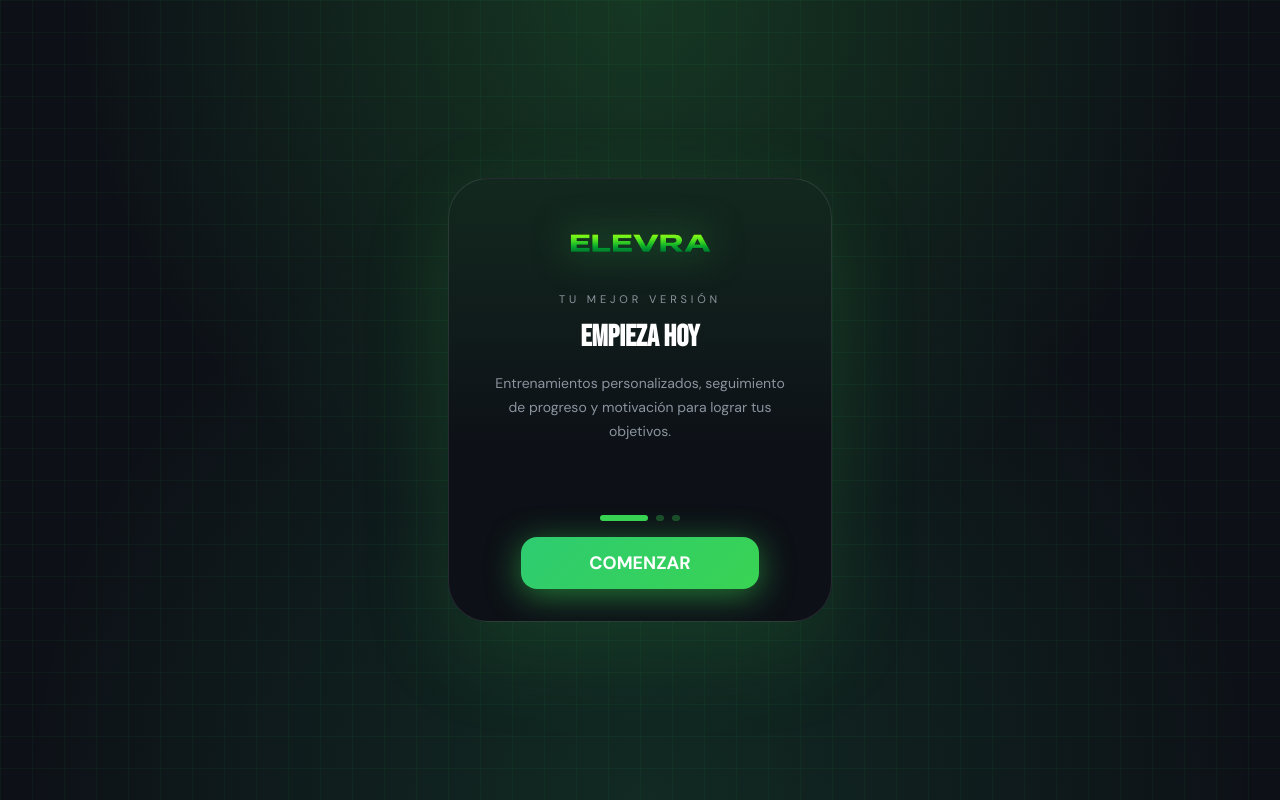
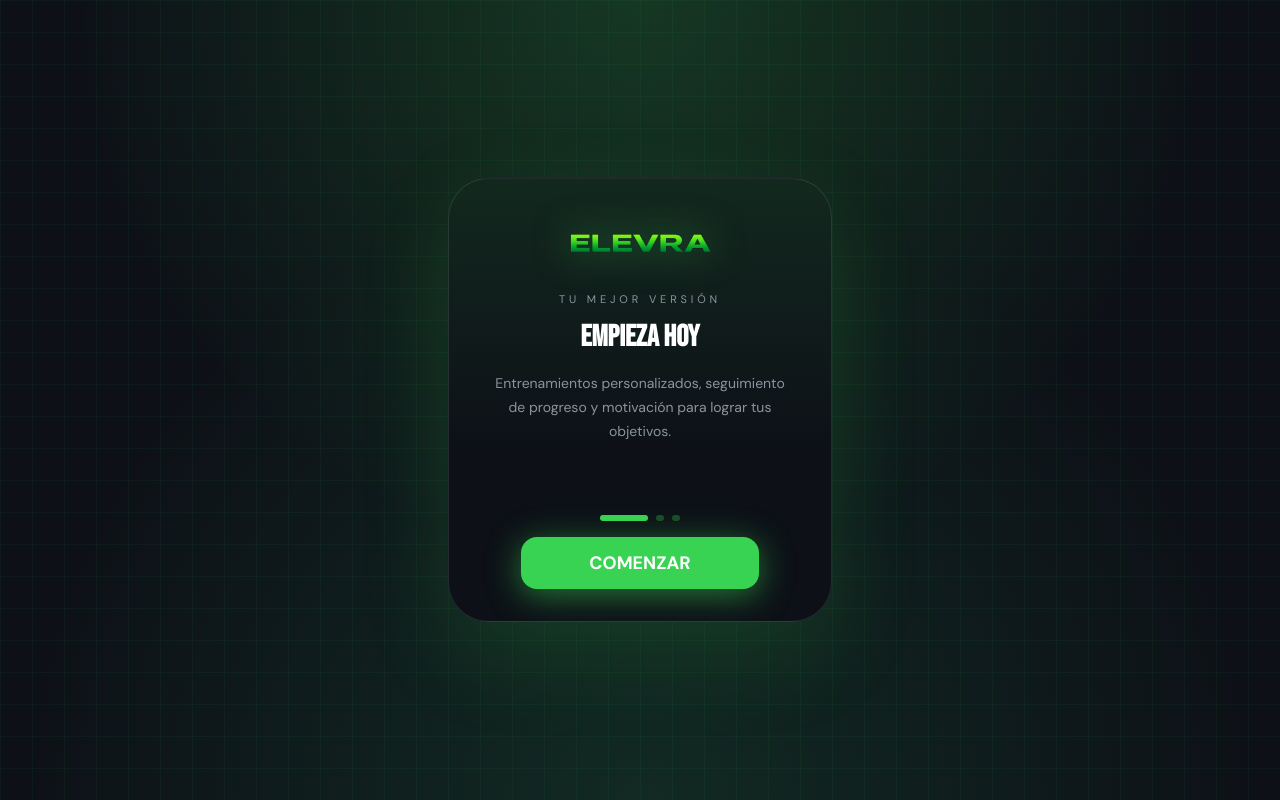
Before and after one commit to edinsonsuno-rgb/elevra, a React (Vite) app: page /login in a window 1280 px wide. Built offline with nearby package versions, Linux system fonts and the light colour scheme; no server answers.

Commit message:
comenzar

```diff
--- a/src/pages/LoginPage.tsx
+++ b/src/pages/LoginPage.tsx
@@ -82,7 +82,7 @@ export default function LoginPage() {
                   onClick={() => setStarted(true)}
                   className="w-3/4 py-3 rounded-2xl text-white font-bold text-lg"
                   style={{
-                    background: 'linear-gradient(135deg, var(--brand-secondary) 0%, var(--brand-primary) 100%)',
+                    background: 'var(--brand-primary)',
                     boxShadow: `0 6px 32px ${tenant.color_primario}88`,
                   }}
                 >
```
